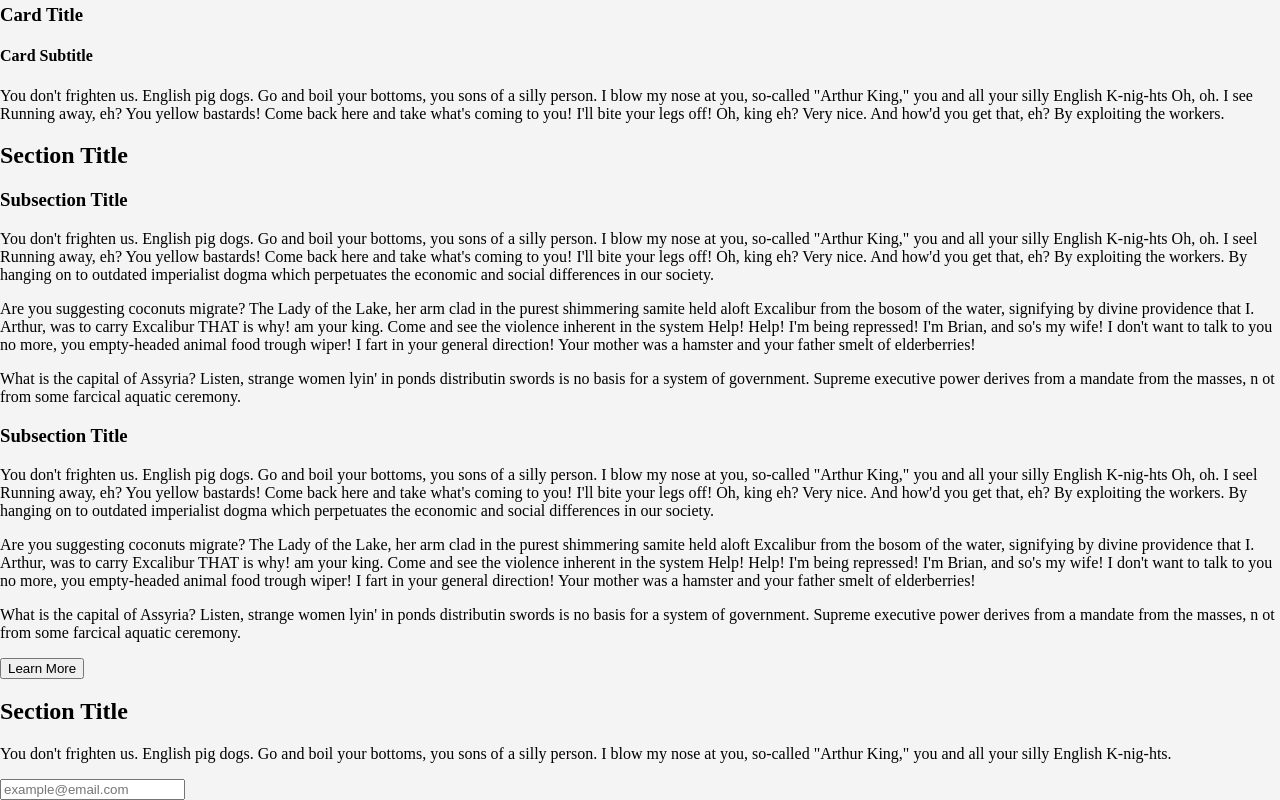
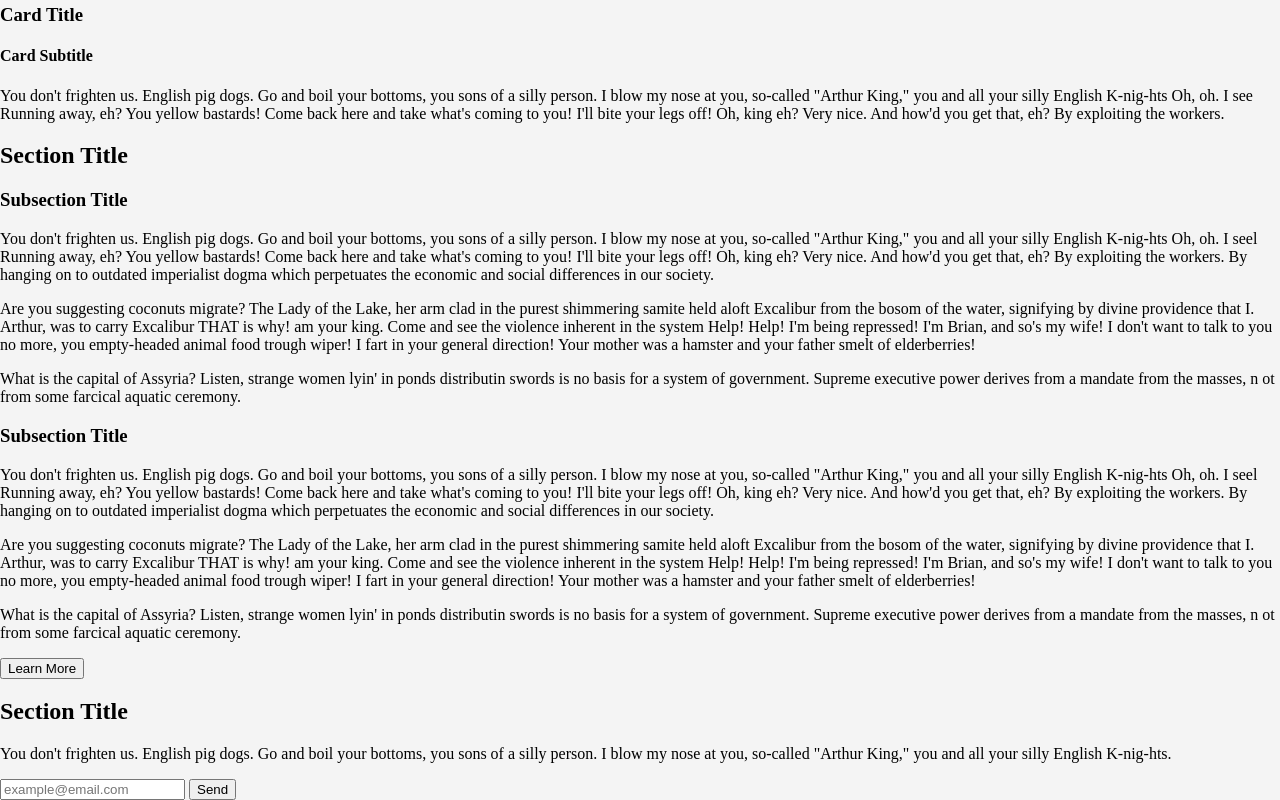
Before and after one commit to a9na/pandoo, a plain HTML site: page index.html in a window 1280 px wide. Shown: the part 1044-1844 px from the top of the page. Drawn offline with Linux system fonts and the light colour scheme.

Commit message:
Add submit email button

```diff
--- a/index.html
+++ b/index.html
@@ -122,6 +122,7 @@
         <form aria-label="Newsletter Signup">
             <div class="newsletter-signup__input">
                 <input id="email" type="email" placeholder="example@email.com" aria-required="true">
+                <button type="submit" aria-label="Submit your email">Send</button>
             </div>
         </form>
     </section>
```
